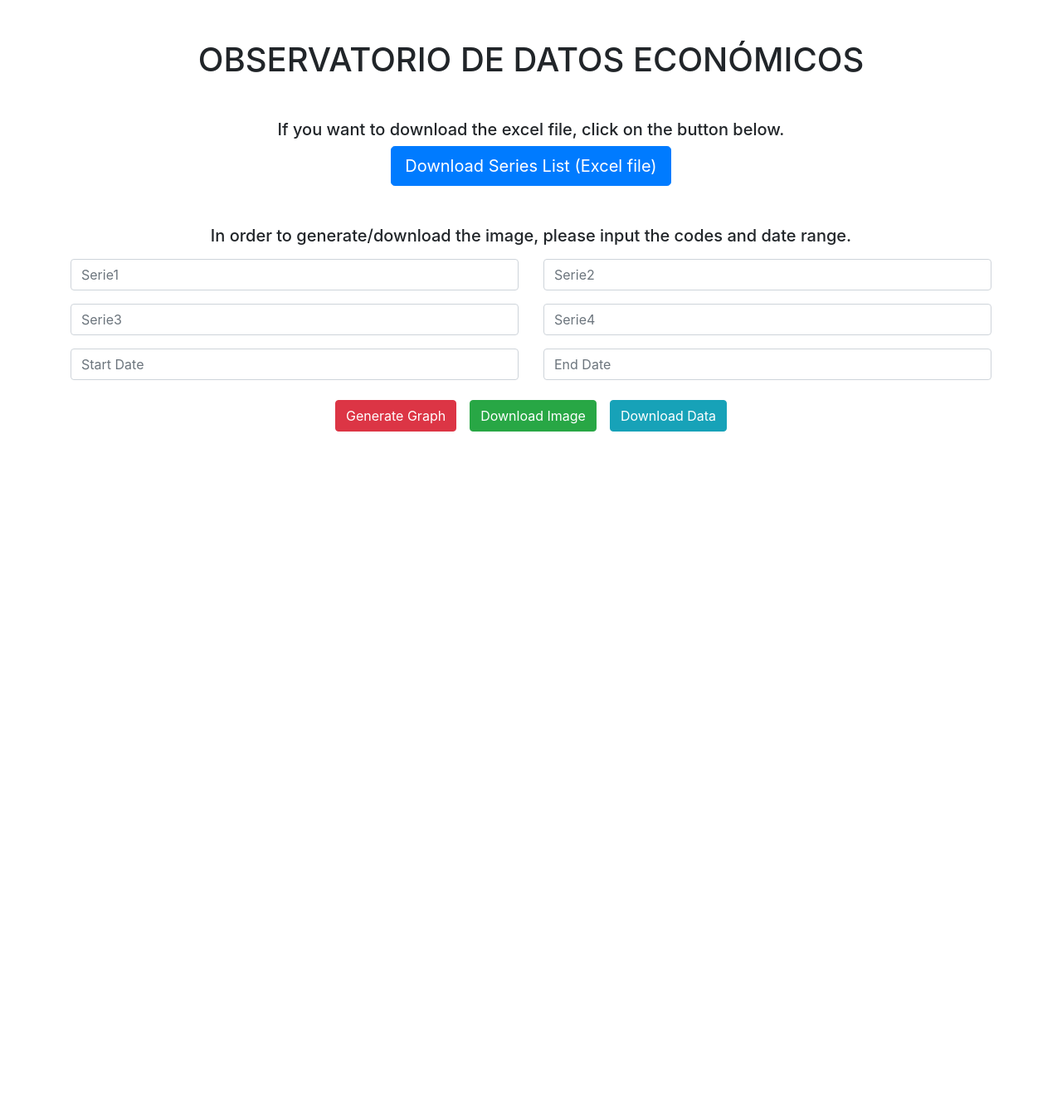
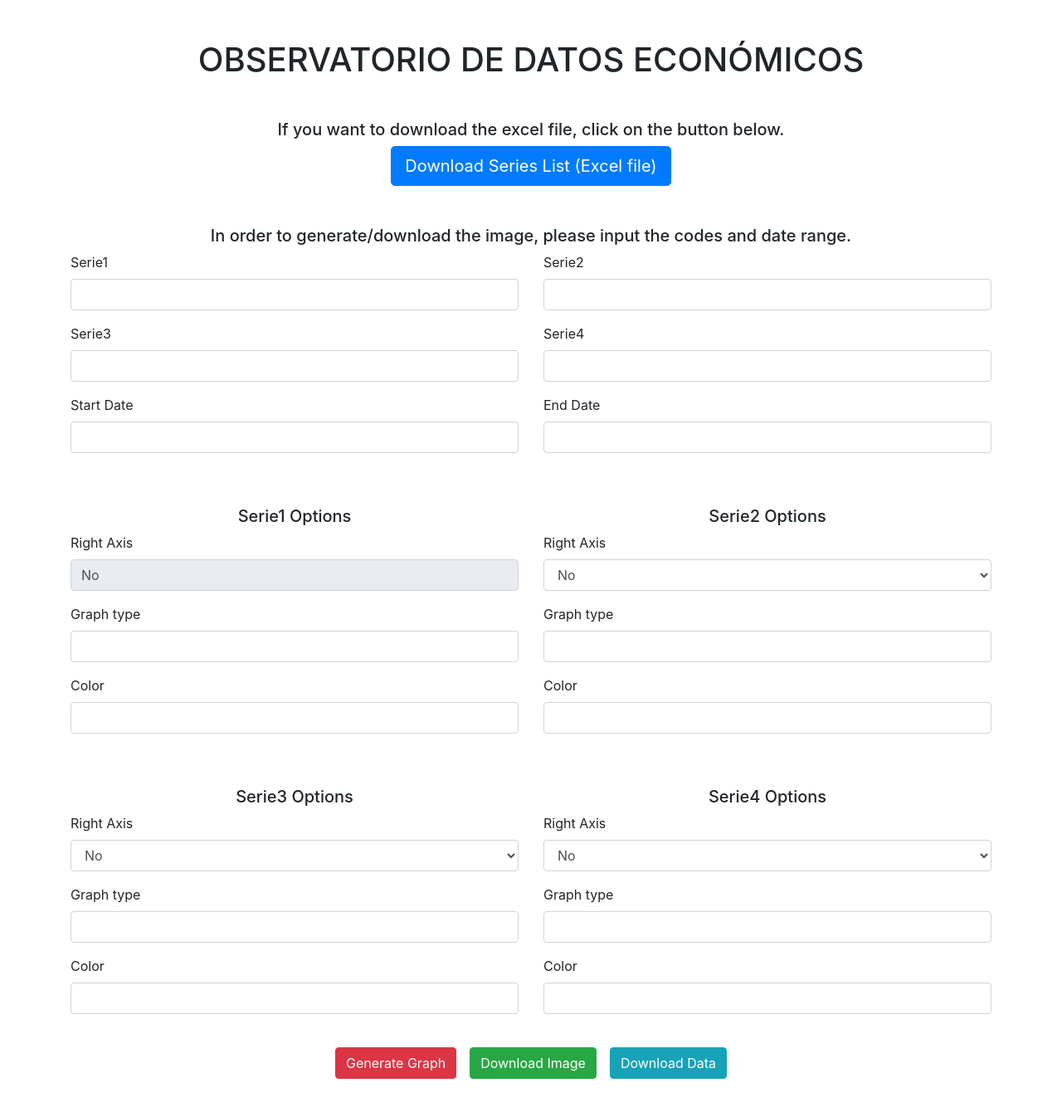
Before and after one commit to shinystaratnight/vizapp, a Django app: page / in a window 1280 px wide. Shown: the whole page at 83% size. Before the commit the page ends 520 px from the top, so only its background shows below. Run offline with Django 4.2, Linux system fonts and the light colour scheme.

Commit message:
Fix up plot

```diff
--- a/templates/home.html
+++ b/templates/home.html
@@ -1,6 +1,6 @@
 {% extends 'base.html' %}
 {% block content %}
-    <div class="container py-5">
+    <div class="container pt-5 pb-2">
         <h1 class="mb-5 text-center">OBSERVATORIO DE DATOS ECONÓMICOS</h1>
         <h5 class="text-center">If you want to download the excel file, click on the button below.</h5>
         <form action="" method="post" class="d-flex justify-content-center">
@@ -11,52 +11,198 @@
         <h5 class="mt-4 text-center">In order to generate/download the image, please input the codes and date range.</h5>
         <form action="" method="post" novalidate>
             {% csrf_token %}
-            <div class="row mt-3">
+            <div class="row">
                 <div class="col">
+                    <div class="form-group">
+                        <label>Serie1</label>
                         {{ form.serie1 }}
                         {% for error in form.serie1.errors %}
                             <p class="text-danger">{{ error }}</p>
                         {% endfor %}
                     </div>
+
+                </div>
                 <div class="col">
+                    <div class="form-group">
+                        <label>Serie2</label>
                         {{ form.serie2 }}
-                    {% for error in form.serie2.errors %}
-                        <p class="text-danger">{{ error }}</p>
-                    {% endfor %}
                     </div>
                 </div>
-            <div class="row mt-3">
+            </div>
+            <div class="row">
                 <div class="col">
+                    <div class="form-group">
+                        <label>Serie3</label>
                         {{ form.serie3 }}
-                    {% for error in form.serie3.errors %}
-                        <p class="text-danger">{{ error }}</p>
-                    {% endfor %}
+                    </div>
                 </div>
                 <div class="col">
+                    <div class="form-group">
+                        <label>Serie4</label>
                         {{ form.serie4 }}
                     </div>
                 </div>
-            <div class="row mt-3">
+            </div>
+            <div class="row">
                 <div class="col">
+                    <div class="form-group">
+                        <label>Start Date</label>
                         {{ form.datepicker1 }}
                         {% for error in form.datepicker1.errors %}
                             <p class="text-danger">{{ error }}</p>
                         {% endfor %}
                     </div>
+                </div>
                 <div class="col">
+                    <div class="form-group">
+                        <label>End Date</label>
                         {{ form.datepicker2 }}
                         {% for error in form.datepicker2.errors %}
                             <p class="text-danger">{{ error }}</p>
                         {% endfor %}
                     </div>
                 </div>
+            </div>
+
+            <div class="row mt-5">
+                <div class="col">
+                    <h5 class="text-center">Serie1 Options</h5>
+                </div>
+                <div class="col">
+                    <h5 class="text-center">Serie2 Options</h5>
+                </div>
+            </div>
+
+            <div class="row">
+                <div class="col">
+                    <div class="form-group">
+                        <label>Right Axis</label>
+                        <input type="text" value="No" class="form-control" disabled>
+                    </div>
+                </div>
+                <div class="col">
+                    <div class="form-group">
+                        <label>Right Axis</label>
+                        {{ form.Eje_secundario2 }}
+                    </div>
+                </div>
+            </div>
+
+            <div class="row">
+                <div class="col">
+                    <div class="form-group">
+                        <label>Graph type</label>
+                        {{ form.Tipo1 }}
+                        {% for error in form.Tipo1.errors %}
+                            <p class="text-danger">{{ error }}</p>
+                        {% endfor %}
+                    </div>
+                </div>
+                <div class="col">
+                    <div class="form-group">
+                        <label>Graph type</label>
+                        {{ form.Tipo2 }}
+                        {% for error in form.Tipo2.errors %}
+                            <p class="text-danger">{{ error }}</p>
+                        {% endfor %}
+                    </div>
+                </div>
+            </div>
+
+            <div class="row">
+                <div class="col">
+                    <div class="form-group">
+                        <label>Color</label>
+                        {{ form.color_linea1 }}
+                        {% for error in form.color_linea1.errors %}
+                            <p class="text-danger">{{ error }}</p>
+                        {% endfor %}
+                    </div>
+                </div>
+                <div class="col">
+                    <div class="form-group">
+                        <label>Color</label>
+                        {{ form.color_linea2 }}
+                        {% for error in form.color_linea2.errors %}
+                            <p class="text-danger">{{ error }}</p>
+                        {% endfor %}
+                    </div>
+                </div>
+            </div>
+
+            <div class="row mt-5">
+                <div class="col">
+                    <h5 class="text-center">Serie3 Options</h5>
+                </div>
+                <div class="col">
+                    <h5 class="text-center">Serie4 Options</h5>
+                </div>
+            </div>
+
+            <div class="row">
+                <div class="col">
+                    <div class="form-group">
+                        <label>Right Axis</label>
+                        {{ form.Eje_secundario3 }}
+                    </div>
+                </div>
+                <div class="col">
+                    <div class="form-group">
+                        <label>Right Axis</label>
+                        {{ form.Eje_secundario4 }}
+                    </div>
+                </div>
+            </div>
+
+            <div class="row">
+                <div class="col">
+                    <div class="form-group">
+                        <label>Graph type</label>
+                        {{ form.Tipo3 }}
+                        {% for error in form.Tipo3.errors %}
+                            <p class="text-danger">{{ error }}</p>
+                        {% endfor %}
+                    </div>
+                </div>
+                <div class="col">
+                    <div class="form-group">
+                        <label>Graph type</label>
+                        {{ form.Tipo4 }}
+                        {% for error in form.Tipo4.errors %}
+                            <p class="text-danger">{{ error }}</p>
+                        {% endfor %}
+                    </div>
+                </div>
+            </div>
+
+            <div class="row">
+                <div class="col">
+                    <div class="form-group">
+                        <label>Color</label>
+                        {{ form.color_linea3 }}
+                        {% for error in form.color_linea3.errors %}
+                            <p class="text-danger">{{ error }}</p>
+                        {% endfor %}
+                    </div>
+                </div>
+                <div class="col">
+                    <div class="form-group">
+                        <label>Color</label>
+                        {{ form.color_linea4 }}
+                        {% for error in form.color_linea4.errors %}
+                            <p class="text-danger">{{ error }}</p>
+                        {% endfor %}
+                    </div>
+                </div>
+            </div>
+
             <div class="mt-4 d-flex justify-content-center">
                 <button type="submit" class="btn btn-danger" name="btnGenGraph">Generate Graph</button>
                 <button type="submit" class="btn btn-success ml-3" name="btnDlImage">Download Image</button>
                 <button type="submit" class="btn btn-info ml-3" name="btnDlData">Download Data</button>
             </div>
         </form>
-        <div class="my-5 d-flex justify-content-center">
+        <div class="my-3 d-flex justify-content-center">
             {{ graph|safe }}
         </div>
     </div>
--- a/vizapp/forms.py
+++ b/vizapp/forms.py
@@ -1,39 +1,86 @@
 from django import forms
+
+AXIS_CHOICES = [
+    ('No', 'No'),
+    ('Si', 'Si'),
+]
 
 class VizForm(forms.Form):
     serie1 = forms.CharField(label='Serie1', max_length=20,
                              widget=forms.TextInput(attrs={
                                  'class': 'form-control',
-                                 'placeholder': 'Serie1',
                              }))
     serie2 = forms.CharField(label='Serie2', max_length=20,
                              widget=forms.TextInput(attrs={
                                  'class': 'form-control',
-                                 'placeholder': 'Serie2',
-                             }))
+                             }),
+                             required=False)
     serie3 = forms.CharField(label='Serie3', max_length=20,
                              widget=forms.TextInput(attrs={
                                  'class': 'form-control',
-                                 'placeholder': 'Serie3',
-                             }))
+                             }),
+                             required=False)
     serie4 = forms.CharField(label='Serie4', max_length=20,
                              widget=forms.TextInput(attrs={
                                  'class': 'form-control',
-                                 'placeholder': 'Serie4',
                              }),
                              required=False)
+
+    Eje_secundario2 = forms.CharField(label='Eje_secundario2',
+                                     widget=forms.Select(
+                                         choices=AXIS_CHOICES,
+                                         attrs={'class': 'form-control'}))
+    Eje_secundario3 = forms.CharField(label='Eje_secundario3',
+                                      widget=forms.Select(
+                                          choices=AXIS_CHOICES,
+                                          attrs={'class': 'form-control'}))
+    Eje_secundario4 = forms.CharField(label='Eje_secundario4',
+                                      widget=forms.Select(
+                                          choices=AXIS_CHOICES,
+                                          attrs={'class': 'form-control'}))
+    Tipo1 = forms.CharField(label='Tipo1', max_length=20,
+                            widget=forms.TextInput(attrs={
+                                'class': 'form-control',
+                            }))
+    Tipo2 = forms.CharField(label='Tipo2', max_length=20,
+                          widget=forms.TextInput(attrs={
+                              'class': 'form-control',
+                          }))
+    Tipo3 = forms.CharField(label='Tipo3', max_length=20,
+                          widget=forms.TextInput(attrs={
+                              'class': 'form-control',
+                          }))
+    Tipo4 = forms.CharField(label='Tipo4', max_length=20,
+                          widget=forms.TextInput(attrs={
+                              'class': 'form-control',
+                          }))
+
+    color_linea1 = forms.CharField(label='color_linea1', max_length=20,
+                            widget=forms.TextInput(attrs={
+                                'class': 'form-control',
+                            }))
+    color_linea2 = forms.CharField(label='color_linea2', max_length=20,
+                            widget=forms.TextInput(attrs={
+                                'class': 'form-control',
+                            }))
+    color_linea3 = forms.CharField(label='color_linea3', max_length=20,
+                            widget=forms.TextInput(attrs={
+                                'class': 'form-control',
+                            }))
+    color_linea4 = forms.CharField(label='color_linea4', max_length=20,
+                            widget=forms.TextInput(attrs={
+                                'class': 'form-control',
+                            }))
 
     datepicker1 = forms.DateField(label='Start Date',
                                   input_formats=["%Y-%m", "%Y", "%Y-%m-%d"],
                                   widget=forms.TextInput(attrs={
                                       'class': 'form-control datepicker',
-                                      'placeholder': 'Start Date',
                                   }))
     datepicker2 = forms.DateField(label='End Date',
                                   input_formats=["%Y-%m", "%Y", "%Y-%m-%d"],
                                   widget=forms.TextInput(attrs={
                                       'class': 'form-control datepicker',
-                                      'placeholder': 'End Date',
                                   }))
 
     def get_periodo(self):
--- a/vizapp/urls.py
+++ b/vizapp/urls.py
@@ -5,6 +5,6 @@ app_name = "vizapp"
 
 urlpatterns = [
     path('', views.home, name="home"),
-    path('/download-graph', views.download_graph, name="download-graph"),
-    path('/download-excel', views.download_excel, name="download-excel")
+    path('download-graph', views.download_graph, name="download-graph"),
+    path('download-excel', views.download_excel, name="download-excel")
 ]
--- a/vizapp/views.py
+++ b/vizapp/views.py
@@ -6,6 +6,7 @@ from django.conf import settings
 from core.utils import generate_figure, generate_data
 from vizapp.forms import VizForm
 import pandas as pd
+import seaborn as sns
 
 
 def home(request):
@@ -22,20 +23,46 @@ def home(request):
             serie4 = form.cleaned_data.get('serie4')
             periodo = form.get_periodo()
 
+            Eje_secundario2 = form.cleaned_data.get("Eje_secundario2")
+            Eje_secundario3 = form.cleaned_data.get("Eje_secundario3")
+            Eje_secundario4 = form.cleaned_data.get("Eje_secundario4")
+
+            color_linea1 = form.cleaned_data.get("color_linea1")
+            color_linea2 = form.cleaned_data.get("color_linea2")
+            color_linea3 = form.cleaned_data.get("color_linea3")
+            color_linea4 = form.cleaned_data.get("color_linea4")
+
+            Tipo1 = form.cleaned_data.get("Tipo1")
+            Tipo2 = form.cleaned_data.get("Tipo2")
+            Tipo3 = form.cleaned_data.get("Tipo3")
+            Tipo4 = form.cleaned_data.get("Tipo4")
+
             if 'btnGenGraph' in request.POST:
-                context['graph'] = generate_graph(request, serie1, serie2, serie3, serie4, periodo)
+                context['graph'] = generate_graph(request, serie1, serie2, serie3, serie4, periodo,
+                          Eje_secundario2, Eje_secundario3, Eje_secundario4,
+                          color_linea1, color_linea2, color_linea3, color_linea4,
+                          Tipo1, Tipo2, Tipo3, Tipo4)
             elif 'btnDlImage' in request.POST:
-                return download_graph(request, serie1, serie2, serie3, serie4, periodo)
+                return download_graph(request, serie1, serie2, serie3, serie4, periodo,
+                          Eje_secundario2, Eje_secundario3, Eje_secundario4,
+                          color_linea1, color_linea2, color_linea3, color_linea4,
+                          Tipo1, Tipo2, Tipo3, Tipo4)
             else:
-                return download_data(request, serie1, serie2, serie3, serie4, periodo)
+                return download_data(request, serie1, serie2, serie3, serie4, periodo,
+                         Eje_secundario2, Eje_secundario3, Eje_secundario4,
+                         color_linea1, color_linea2, color_linea3, color_linea4,
+                         Tipo1, Tipo2, Tipo3, Tipo4)
     else:
         form = VizForm()
     context['form'] = form
     return render(request, 'home.html', context)
 
 
-def generate_graph(request, serie1, serie2, serie3, serie4, periodo):
-    fig = generate_figure(serie1, serie2, serie3, serie4, periodo)
+def generate_graph(request, serie1, serie2, serie3, serie4, periodo,Eje_secundario2, Eje_secundario3, Eje_secundario4,
+                          color_linea1, color_linea2, color_linea3, color_linea4, Tipo1, Tipo2, Tipo3, Tipo4):
+    sns.set_style('darkgrid')
+    fig = generate_figure(serie1, serie2, serie3, serie4, periodo, Eje_secundario2, Eje_secundario3, Eje_secundario4,
+                          color_linea1, color_linea2, color_linea3, color_linea4, Tipo1, Tipo2, Tipo3, Tipo4)
     imgData = StringIO()
     fig.savefig(imgData, format='svg', bbox_inches="tight")
     imgData.seek(0)
@@ -43,10 +70,13 @@ def generate_graph(request, serie1, serie2, serie3, serie4, periodo):
     return graph
 
 
-def download_graph(request, serie1, serie2, serie3, serie4, periodo):
-    fig = generate_figure(serie1, serie2, serie3, serie4, periodo)
+def download_graph(request, serie1, serie2, serie3, serie4, periodo, Eje_secundario2, Eje_secundario3, Eje_secundario4,
+                          color_linea1, color_linea2, color_linea3, color_linea4, Tipo1, Tipo2, Tipo3, Tipo4):
+    sns.set_style('darkgrid')
+    fig = generate_figure(serie1, serie2, serie3, serie4, periodo, Eje_secundario2, Eje_secundario3, Eje_secundario4,
+                          color_linea1, color_linea2, color_linea3, color_linea4, Tipo1, Tipo2, Tipo3, Tipo4)
     imgData = BytesIO()
-    fig.savefig(imgData, format='png')
+    fig.savefig(imgData, format='png', bbox_inches="tight")
     imgData.seek(0)
 
     response = HttpResponse(imgData, content_type='image/png')
@@ -54,8 +84,10 @@ def download_graph(request, serie1, serie2, serie3, serie4, periodo):
     return response
 
 
-def download_data(request, serie1, serie2, serie3, serie4, periodo):
-    df = generate_data(serie1, serie2, serie3, serie4, periodo)
+def download_data(request, serie1, serie2, serie3, serie4, periodo, Eje_secundario2, Eje_secundario3, Eje_secundario4,
+                          color_linea1, color_linea2, color_linea3, color_linea4, Tipo1, Tipo2, Tipo3, Tipo4):
+    df = generate_data(serie1, serie2, serie3, serie4, periodo, Eje_secundario2, Eje_secundario3, Eje_secundario4,
+                          color_linea1, color_linea2, color_linea3, color_linea4, Tipo1, Tipo2, Tipo3, Tipo4)
     excel_file = BytesIO()
     xlwriter = pd.ExcelWriter(excel_file, engine='xlsxwriter')
     df.to_excel(xlwriter, 'Sheet1')
```
Also changed, not shown: core/utils.py (+13 -12 lines). Lines whose indentation alone changed are shown as unchanged.
